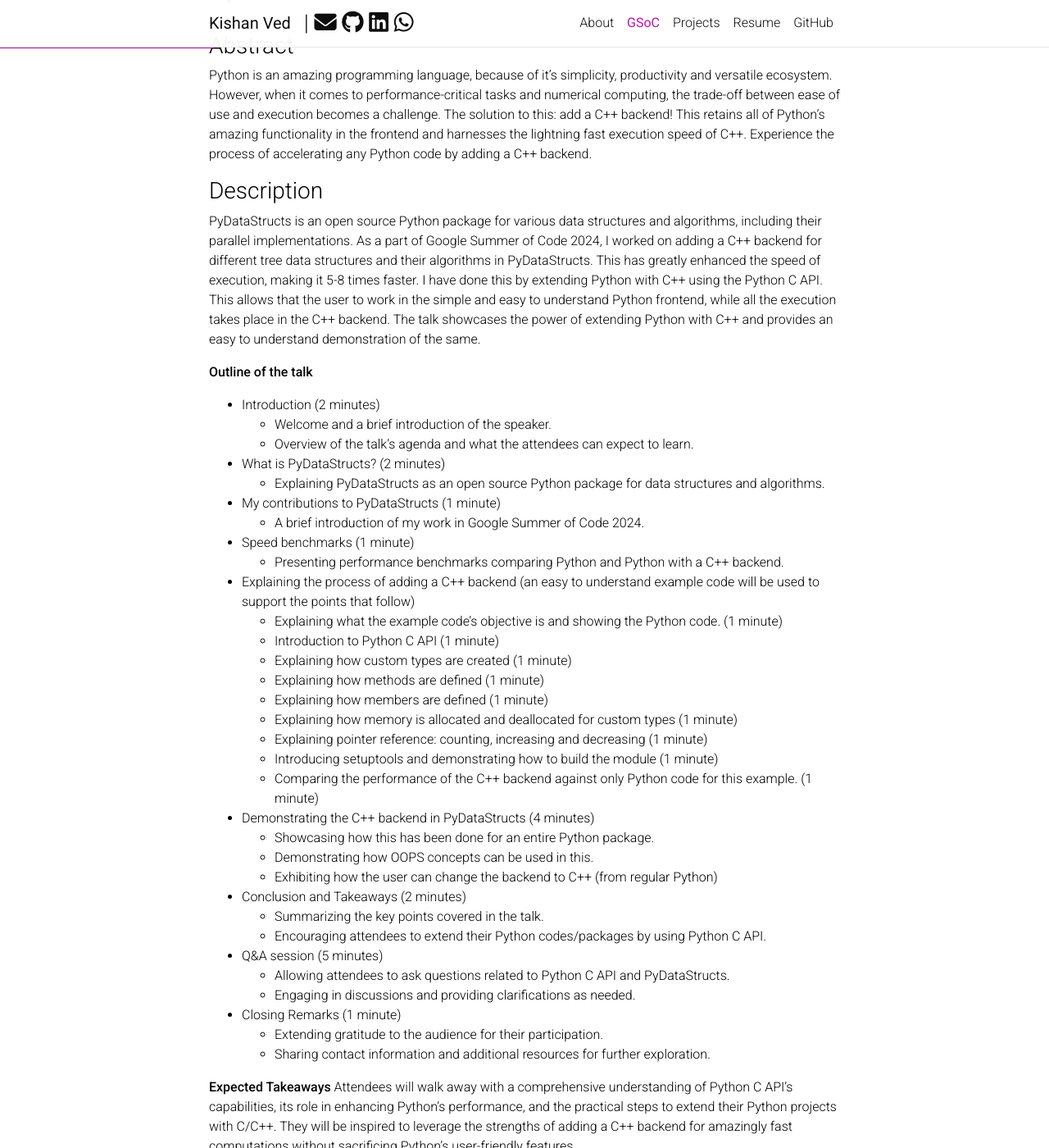
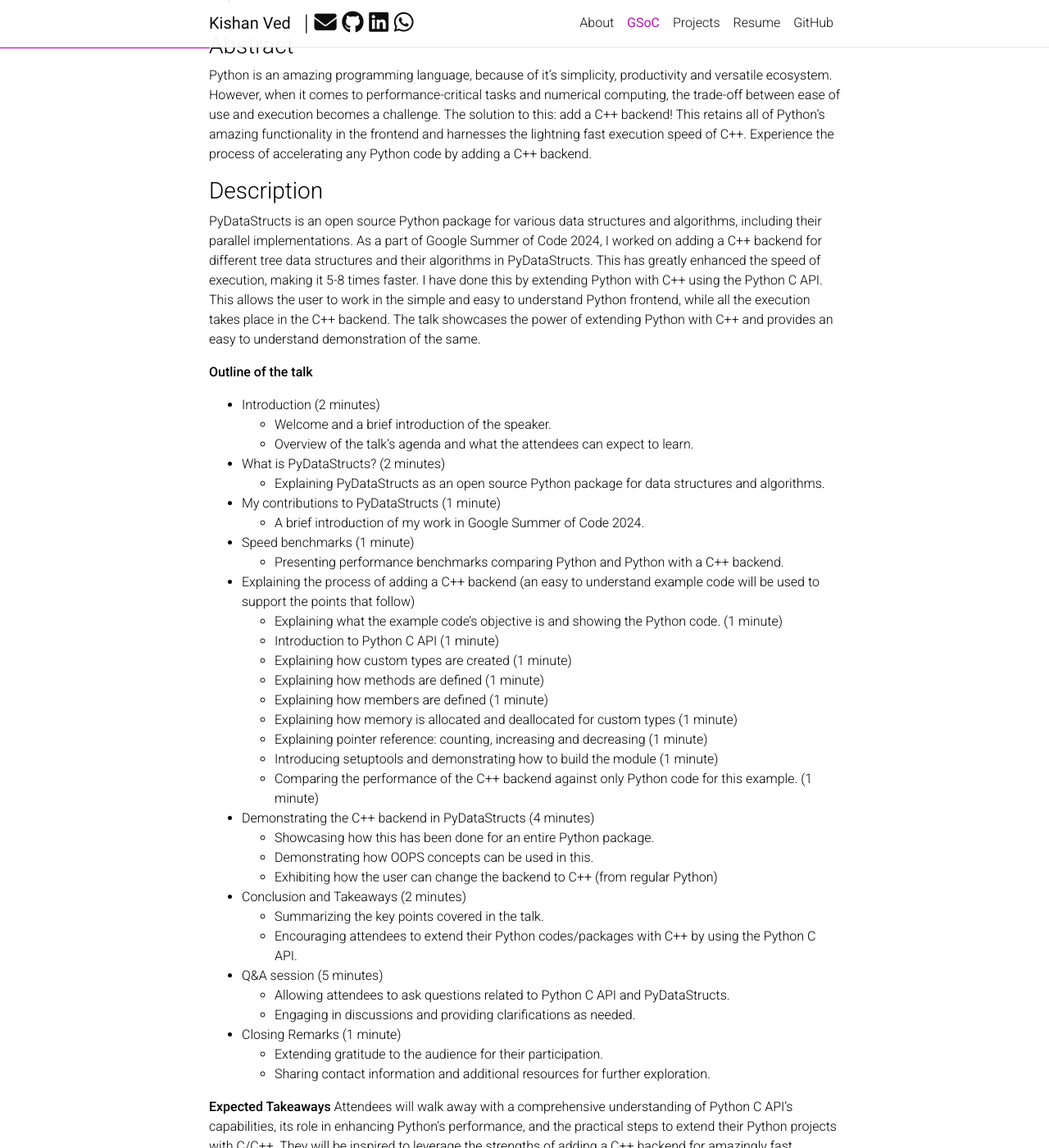
Before and after one commit to Kishan-Ved/portfolio, a Jekyll site: the page built from _posts/2024-06-06-PyCon_proposal.md, in a window 1280 px wide and 1400 px high, scrolled down 330 px. Shown: the whole window at 82% size. Built offline with Jekyll 4.4.1, drawn with Linux system fonts in a browser that asks for light colours; comment, search, counter and statistics services are not loaded; a style sheet for code colours, icons or effects is not loaded.

Commit message:
updates to PyCon 2024 proposal

```diff
--- a/_posts/2024-06-06-PyCon_proposal.md
+++ b/_posts/2024-06-06-PyCon_proposal.md
@@ -14,7 +14,7 @@
 Python is an amazing programming language, because of it's simplicity, productivity and versatile ecosystem. However, when it comes to performance-critical tasks and numerical computing, the trade-off between ease of use and execution becomes a challenge. The solution to this: add a C++ backend! This retains all of Python's amazing functionality in the frontend and harnesses the lightning fast execution speed of C++. Experience the process of accelerating any Python code by adding a C++ backend.
 
 ### Description
-PyDataStructs is an open source Python package for various data structures and algorithms, including their parallel implementations. As a part of Google Summer of Code 2024, I worked on adding a C++ backend for different tree data structures and their algorithms in PyDataStructs. This has greatly enhanced the speed of execution, making it 5-8 times faster. I have done this by extending Python with C++ using the Python C API. This allows that the user to work in the simple and easy to understand Python frontend, while all the execution takes place in the C++ backend. The talk showcases the power of extending Python with C++ and provides an easy to understand demonstration of the same.
+PyDataStructs is an open source Python package for various data structures and algorithms, including their parallel implementations. As a part of Google Summer of Code 2024, I worked on adding a C++ backend for different tree data structures and their algorithms in PyDataStructs. This has greatly enhanced the speed of execution, making it 5-8 times faster. I have done this by extending Python with C++ using the Python C API. This allows the user to work in the simple and easy to understand Python frontend, while all the execution takes place in the C++ backend. The talk showcases the power of extending Python with C++ and provides an easy to understand demonstration of the same.
 
 **Outline of the talk**
 
@@ -43,7 +43,7 @@
     - Exhibiting how the user can change the backend to C++ (from regular Python)
  - Conclusion and  Takeaways (2 minutes)
     - Summarizing the key points covered in the talk.
-    - Encouraging attendees to extend their Python codes/packages by using Python C API.
+    - Encouraging attendees to extend their Python codes/packages with C++ by using the Python C API.
  - Q&A session (5 minutes)
     - Allowing attendees to ask questions related to Python C API and PyDataStructs.
     - Engaging in discussions and providing clarifications as needed.
```
